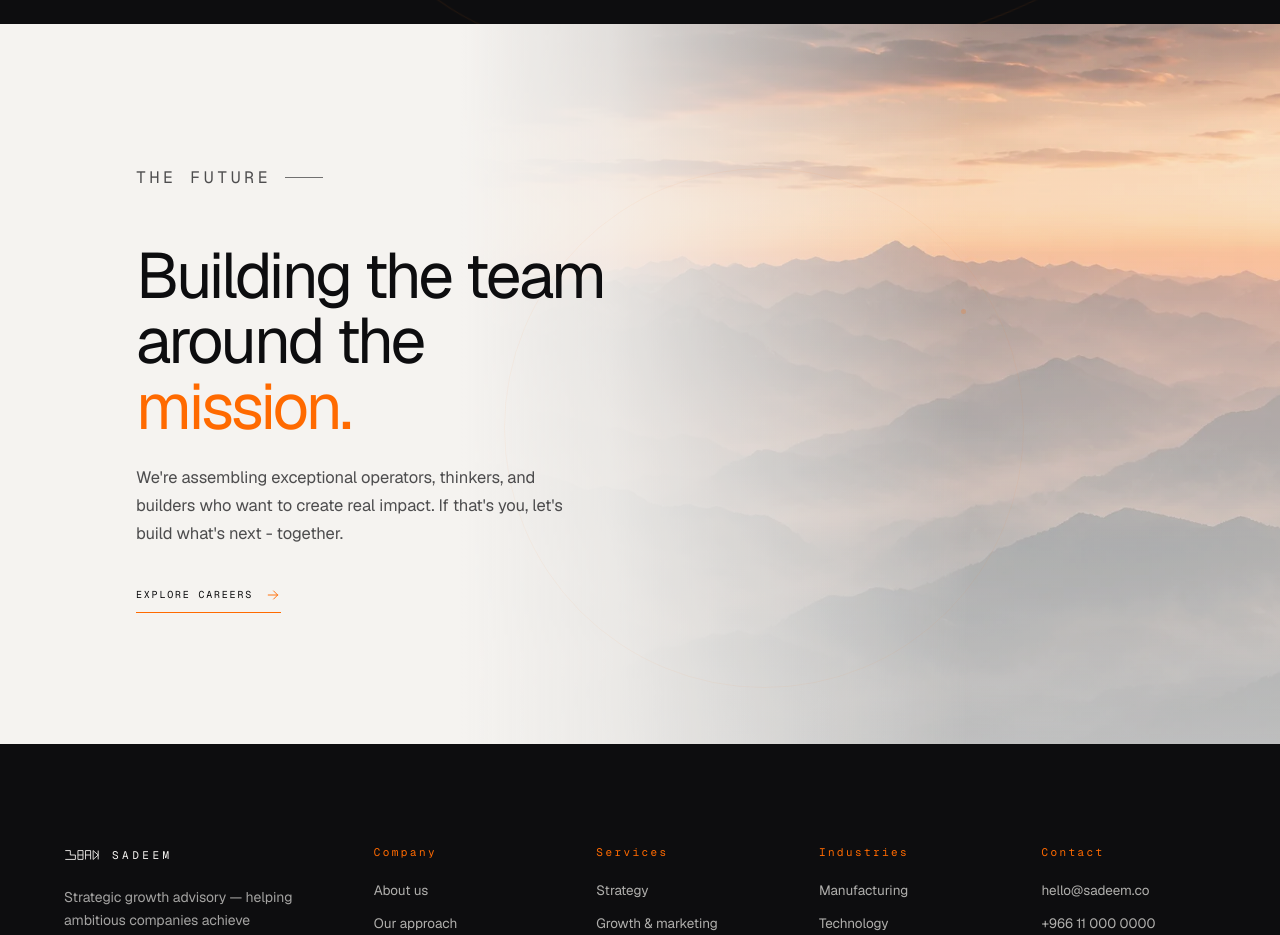
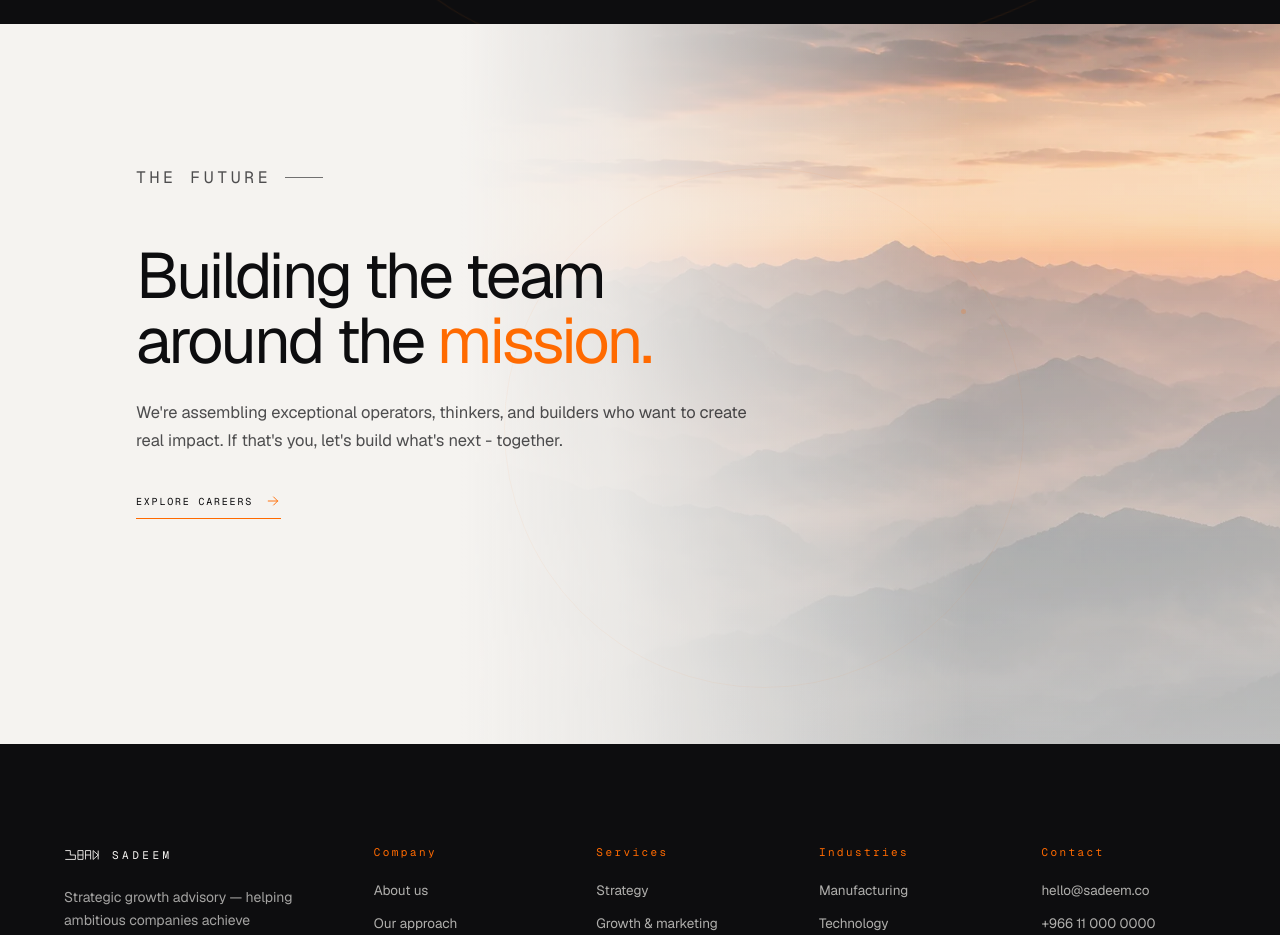
Before and after one commit to a7medissmail/Sadeem-agency, a Next.js app: page /team in a window 1280 px wide. Shown: the part 1840-2775 px from the top of the page. Built offline with nearby package versions, Linux system fonts and the light colour scheme; no server answers; the database is empty.

Commit message:
Tune team future copy width

```diff
--- a/app/globals.css
+++ b/app/globals.css
@@ -2961,11 +2961,11 @@ section.team-roster {
   z-index: 1;
 }
 .team-future-copy {
-  max-width: 500px;
+  max-width: 700px;
 }
 .team-future-copy p {
   margin: 24px 0 34px;
-  max-width: 42ch;
+  max-width: 58ch;
   color: rgba(13,13,15,0.72);
   font-size: 16.5px;
   line-height: 1.7;
```
